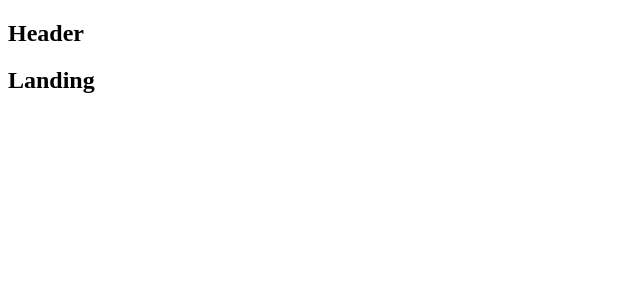
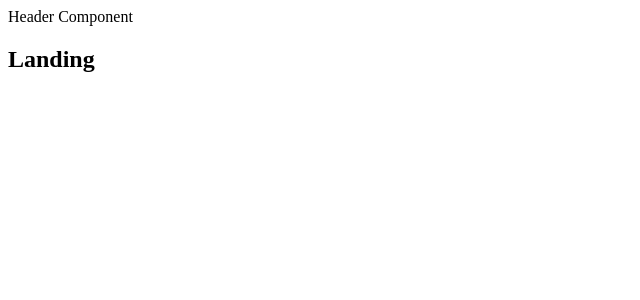
Before and after one commit to krtb/feedback-collector, a React (Create React App) app in the folder client/: page / in a window 1280 px wide. Shown: the top 300 px of the page, without its empty margins (0-640 px from the left). Built offline with nearby package versions, Linux system fonts and the light colour scheme.

Commit message:
create header component, import in App.js file

```diff
--- a/client/src/components/App.js
+++ b/client/src/components/App.js
@@ -4,7 +4,7 @@
 // Route --> route objects sets up rule between route and set cof components
 import {BrowserRouter, Route} from 'react-router-dom'; // react router helpers to help navigate around dom
 
-const Header = () => <h2>Header</h2>
+import Header from './Header';
 const Dashboard = () => <h2>Dashboard</h2>
 const SurveyNew = () => <h2>SurveyNew</h2>
 const Landing = () => <h2>Landing</h2>
--- a/client/src/components/Header.js
+++ b/client/src/components/Header.js
@@ -1,5 +1,13 @@
 import React, { Component } from 'react';
 
 class Header extends Component {
+    render() {
+        return(
+            <div>
+                Header Component
+            </div>
+        )
+    }
+}
 
-}
+export default Header
```
